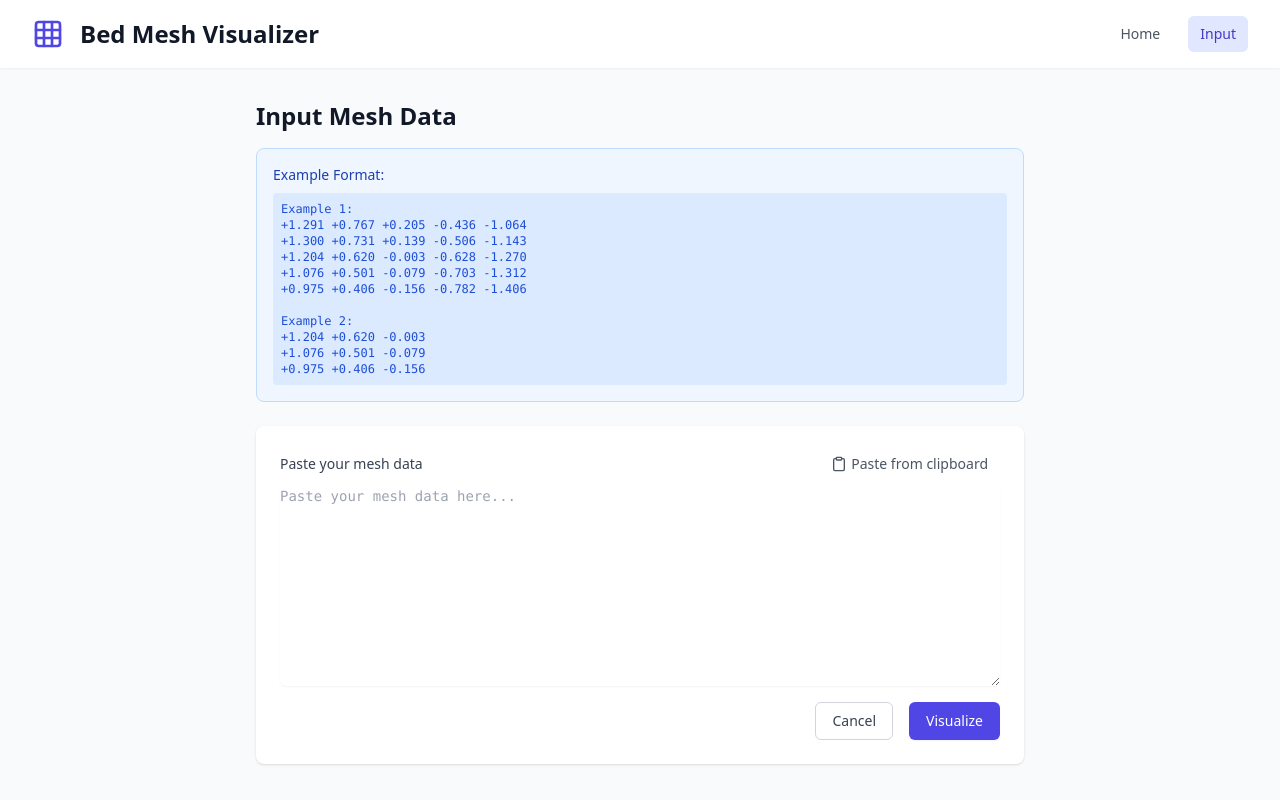
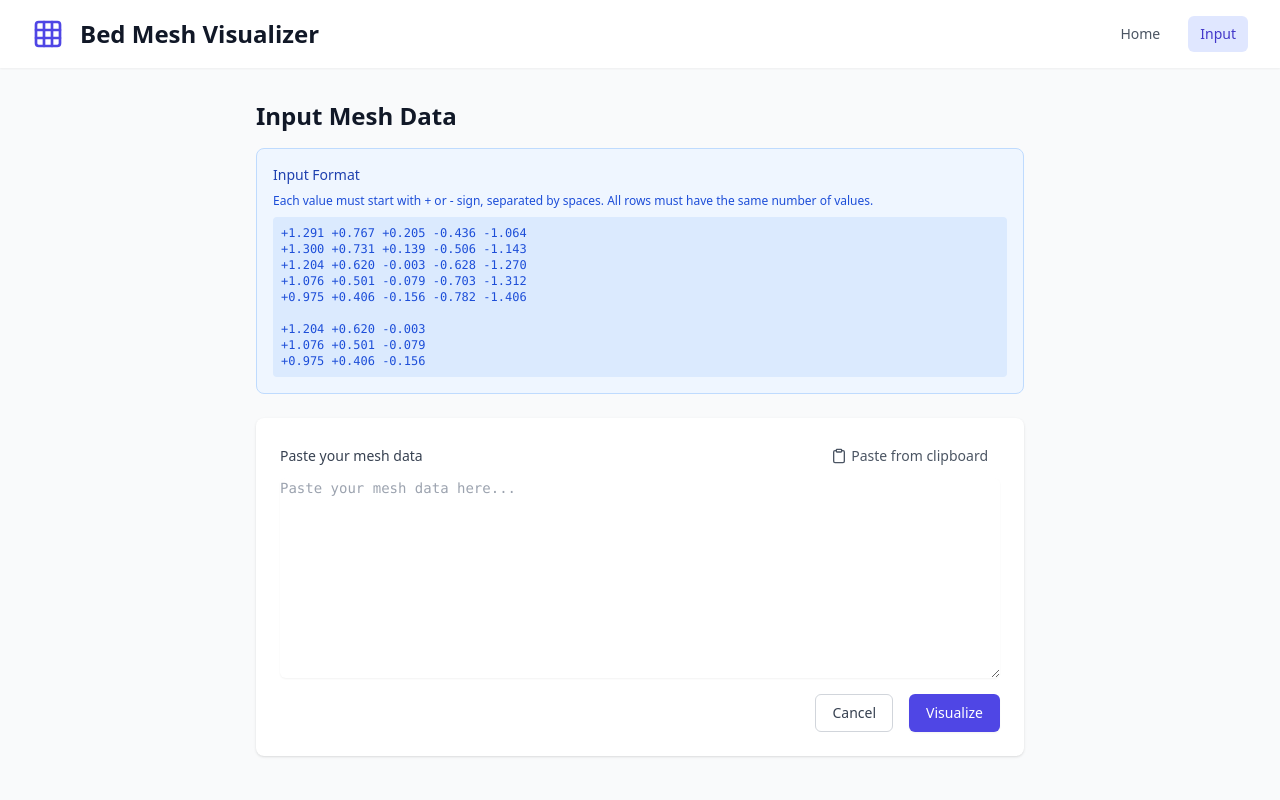
Before and after one commit to onlykelvin/BedLevelMesh, a React (Vite) app: page /input in a window 1280 px wide. Built offline with nearby package versions, Linux system fonts and the light colour scheme.

Commit message:
implement robust input/parsing (incl last commit)

```diff
--- a/src/pages/Input.tsx
+++ b/src/pages/Input.tsx
@@ -37,16 +37,17 @@ const Input: React.FC = () => {
     <div className="max-w-3xl mx-auto">
       <h2 className="text-2xl font-bold text-gray-900 mb-4">Input Mesh Data</h2>
       <div className="bg-blue-50 border border-blue-200 rounded-lg p-4 mb-6">
-        <h3 className="text-sm font-medium text-blue-800 mb-2">Example Format:</h3>
+        <h3 className="text-sm font-medium text-blue-800 mb-2">Input Format</h3>
+        <p className="text-xs text-blue-700 mb-2">
+          Each value must start with + or - sign, separated by spaces. All rows must have the same number of values.
+        </p>
         <pre className="text-xs text-blue-700 bg-blue-100 p-2 rounded">
-          {`Example 1:
-+1.291 +0.767 +0.205 -0.436 -1.064
+{`+1.291 +0.767 +0.205 -0.436 -1.064
 +1.300 +0.731 +0.139 -0.506 -1.143
 +1.204 +0.620 -0.003 -0.628 -1.270
 +1.076 +0.501 -0.079 -0.703 -1.312
 +0.975 +0.406 -0.156 -0.782 -1.406
 
-Example 2:
 +1.204 +0.620 -0.003
 +1.076 +0.501 -0.079
 +0.975 +0.406 -0.156`}
```
